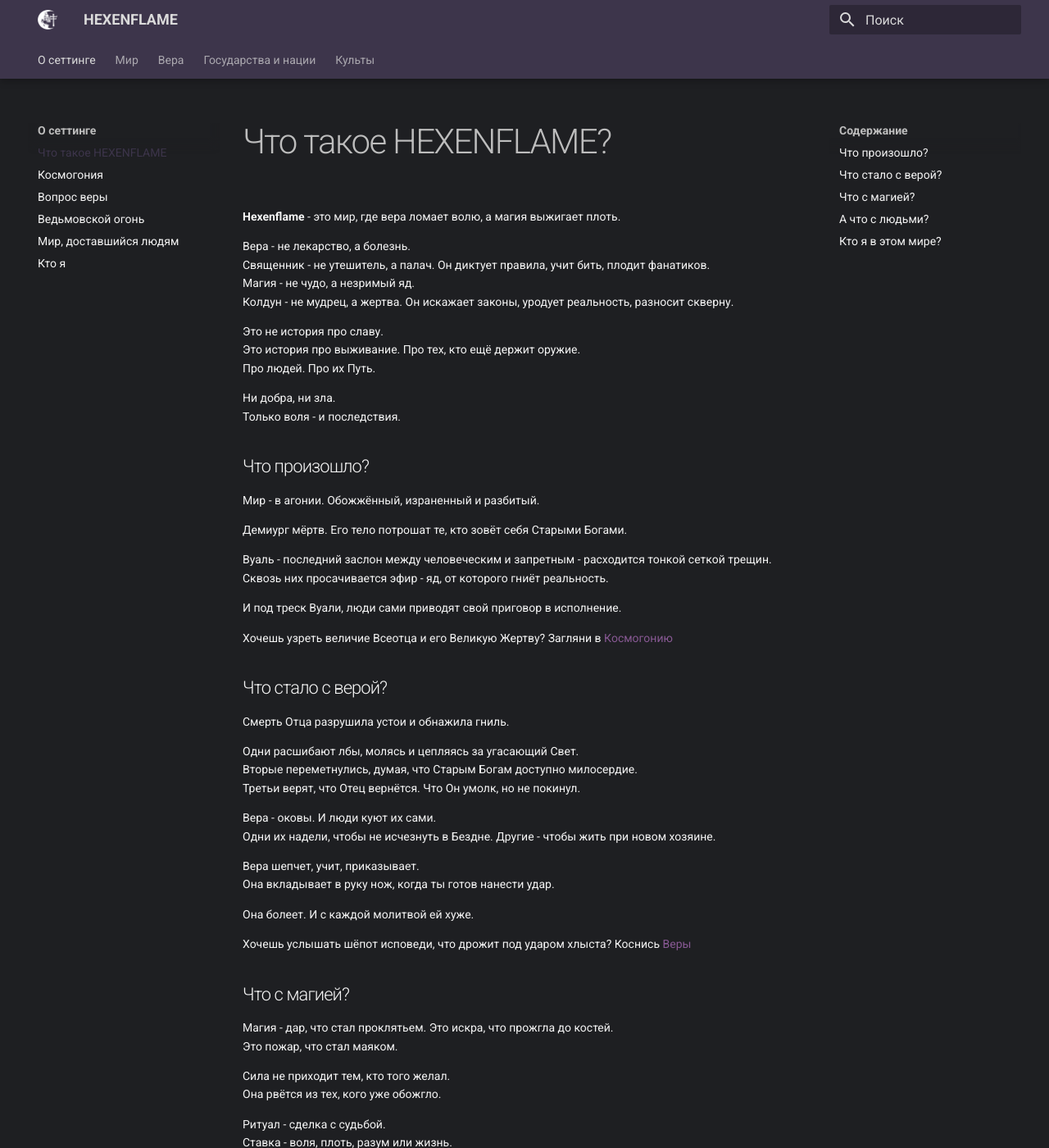
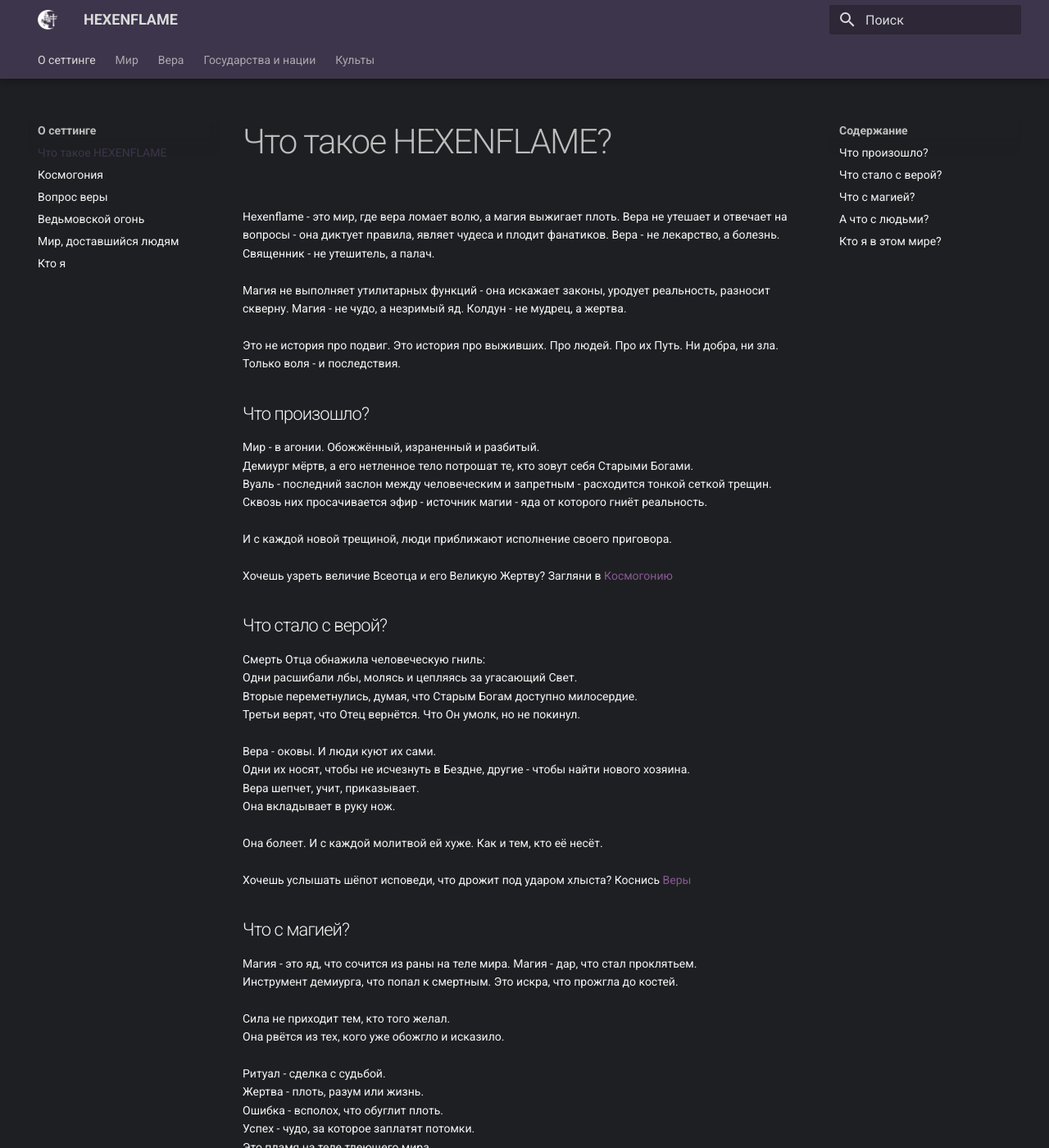
Before and after one commit to kiothesungod/hexenflame, an MkDocs documentation site: the page built from docs/start/index.md, in a window 1280 px wide and 1400 px high. Shown: the whole window at 82% size. Built offline with MkDocs 1.6.1 and Material for MkDocs 9.7.7, drawn with Linux system fonts in a browser that asks for light colours; some web fonts are replaced; some of the changed text lies outside the part shown.

Commit message:
Minor update index.md
+ нормальный стиль

```diff
--- a/docs/start/index.md
+++ b/docs/start/index.md
@@ -1,82 +1,73 @@
 # Что такое HEXENFLAME?
-**Hexenflame** - это мир, где вера ломает волю, а магия выжигает плоть.<br>
-
-Вера - не лекарство, а болезнь.<br>
-Священник - не утешитель, а палач. Он диктует правила, учит бить, плодит фанатиков.<br>
-Магия - не чудо, а незримый яд.<br>
-Колдун - не мудрец, а жертва. Он искажает законы, уродует реальность, разносит скверну.<br>
-
-Это не история про славу.<br>
-Это история про выживание. Про тех, кто ещё держит оружие.<br>
-Про людей. Про их Путь.<br>
-
-Ни добра, ни зла.<br>
-Только воля - и последствия.<br>
+Hexenflame - это мир, где вера ломает волю, а магия выжигает плоть.
+Вера не утешает и отвечает на вопросы - она диктует правила, являет чудеса и плодит фанатиков. Вера - не лекарство, а болезнь. Священник - не утешитель, а палач.<br>
+<br>
+Магия не выполняет утилитарных функций - она искажает законы, уродует реальность, разносит скверну. Магия - не чудо, а незримый яд. Колдун - не мудрец, а жертва.<br>
+<br>
+Это не история про подвиг. Это история про выживших. Про людей. Про их Путь.
+Ни добра, ни зла. Только воля - и последствия.<br>
 ## Что произошло?
 Мир - в агонии. Обожжённый, израненный и разбитый.<br>
-
-Демиург мёртв. Его тело потрошат те, кто зовёт себя Старыми Богами.<br>
-
-Вуаль - последний заслон между человеческим и запретным - расходится тонкой сеткой трещин. Сквозь них просачивается эфир - яд, от которого гниёт реальность.<br>
-
-И под треск Вуали, люди сами приводят свой приговор в исполнение.<br>
-
+Демиург мёртв, а его нетленное тело потрошат те, кто зовут себя Старыми Богами.<br>
+Вуаль - последний заслон между человеческим и запретным - расходится тонкой сеткой трещин. Сквозь них просачивается эфир - источник магии - яда от которого гниёт реальность.<br>
+<br>
+И с каждой новой трещиной, люди приближают исполнение своего приговора.<br>
+<br>
 Хочешь узреть величие Всеотца и его Великую Жертву? Загляни в [Космогонию](./start/about_cosmogony.md)
 ## Что стало с верой?
-Смерть Отца разрушила устои и обнажила гниль.<br>
-
-Одни расшибают лбы, молясь и цепляясь за угасающий Свет. <br>
-Вторые переметнулись, думая, что Старым Богам доступно милосердие.<br>
+Смерть Отца обнажила человеческую гниль:<br>
+Одни расшибали лбы, молясь и цепляясь за угасающий Свет.<br>
+Вторые переметнулись, думая, что Старым Богам доступно милосердие. <br>
 Третьи верят, что Отец вернётся. Что Он умолк, но не покинул.<br>
-
+<br>
 Вера - оковы. И люди куют их сами.<br>
-Одни их надели, чтобы не исчезнуть в Бездне. Другие - чтобы жить при новом хозяине.<br>
-
+Одни их носят, чтобы не исчезнуть в Бездне, другие - чтобы найти нового хозяина.<br>
 Вера шепчет, учит, приказывает.<br>
-Она вкладывает в руку нож, когда ты готов нанести удар.<br>
-
-Она болеет. И с каждой молитвой ей хуже.<br>
-
+Она вкладывает в руку нож.<br>
+<br>
+Она болеет. И с каждой молитвой ей хуже. Как и тем, кто её несёт.<br>
+<br>
 Хочешь услышать шёпот исповеди, что дрожит под ударом хлыста? Коснись [Веры](./start/about_faith.md)
 ## Что с магией?
-Магия - дар, что стал проклятьем. Это искра, что прожгла до костей.<br>
-Это пожар, что стал маяком.<br>
-
+Магия - это яд, что сочится из раны на теле мира. Магия - дар, что стал проклятьем.<br>
+Инструмент демиурга, что попал к смертным. Это искра, что прожгла до костей.<br>
+<br>
 Сила не приходит тем, кто того желал.<br>
-Она рвётся из тех, кого уже обожгло.<br>
-
+Она рвётся из тех, кого уже обожгло и исказило.<br>
+<br>
 Ритуал - сделка с судьбой.<br>
-Ставка - воля, плоть, разум или жизнь.<br>
-Ошибка - вспышка, что обуглит плоть.<br>
+Жертва - плоть, разум или жизнь.<br>
+Ошибка - всполох, что обуглит плоть.<br>
 Успех - чудо, за которое заплатят потомки.<br>
-
 Это пламя на теле тлеющего мира.<br>
-
+В которое жертвуют людские души.<br>
+<br>
 Хочешь ощутить его кожей, плотью и костями? Ощути на себе [Ведьмовской огонь](./start/about_magic.md)
 ## А что с людьми?
-Разбитые, собранные, разобщённые, единые.<br>
-Чувствующие, холодные, раненые, жестокие.<br>
+Разбитые и собранные, разобщённые и единые.<br>
+Чувствующие, холодные, раненые и жестокие.<br>
 Лишённые. Выжженные.<br>
 Люди.<br>
-
-Отец умер - и мир дрогнул. Империи утонули в пепле былого пламени чудес.<br>
-
-Люди цепляются за немногое, что успели спасти - и множат это, бережно храня. <br>
-Они любят, ненавидят, смеются, плачут.<br>
-Слагают легенды о временах, что не успели застать. Поют колыбельные детям, чтобы не слышать шепот мёртвых. Возводят из руин, когда уже некуда идти. Горько воют, когда угасает свет.<br>
-
+<br>
+Смерть Отца разрушила привычный мир. Пламя чудес угасло, а империи утонули в его пепле. Люди цепляются за немногое, что успели спасти - и множат это, бережно храня. Они любят, ненавидят, смеются, плачут.<br>
+<br>
+Слагают легенды о временах, что не успели застать.<br>
+Поют колыбельные детям, чтобы не слышать шепот мёртвых.<br>
+Возводят из руин, когда уже некуда идти.<br>
+Горько воют, когда угасает свет.<br>
+<br>
 В их несломленной воле - отблеск божественного.<br>
 В тёмных желаниях - эхо потустороннего.<br>
-
-Хочешь узнать, чем они живут и за что умирают? Приди в [Мир, доставшийся людям](./start/about_story.md)
+<br>
+Хочешь понять, чем они живут и за что умирают? Приди в [Мир, доставшийся людям](./start/about_story.md)
 ## Кто я в этом мире?
-Ты - **рука, что до крови сжимает клинок.**<br>
-Ты - **прах, что развеет ветер.**<br>
-Ты - **тот, у кого есть Путь**.<br>
-
-Ты не станешь героем. Но ты волен выбрать свою дорогу.<br>
-Мир забудет твоё имя. Но пройденный Путь оставит в нём след.<br>
-
-Мир не ждёт тебя. Но ты можешь явить себя без зова.<br>
-
-Потерял себя? Начни с простого вопроса - [Кто я?](./start/who_am_i.md)
+Ты - рука, что до крови сжимает клинок.<br>
+Ты - прах, что развеет ветер.<br>
+Ты - тот, у кого есть Путь.<br>
+Путь, который стоит того, чтобы его пройти.<br>
+<br>
+Ты не станешь героем. Мир забудет твоё имя.<br>
+Но пройденный Путь оставит в нём след.<br>
+Пройденный по той тропе, что выберешь ты.<br>
+<br>
+Забыл себя? Начни с простого вопроса - [Кто я?](./start/who_am_i.md)
```
